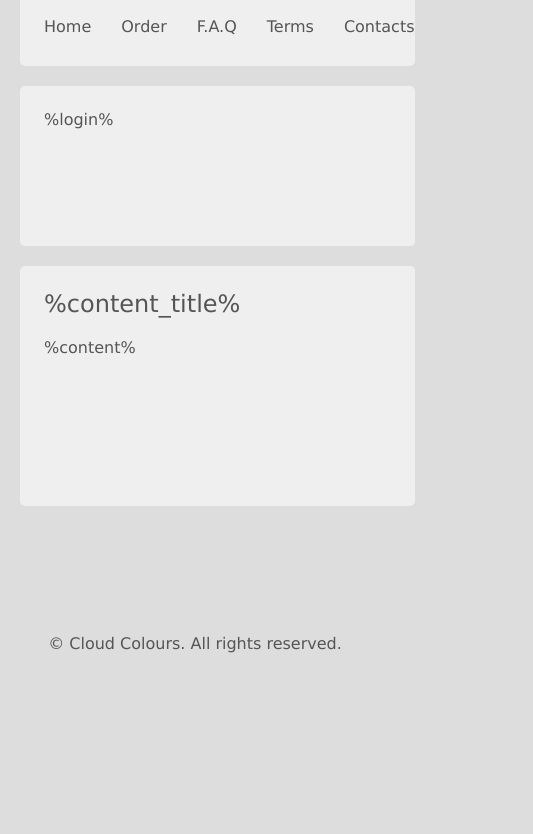
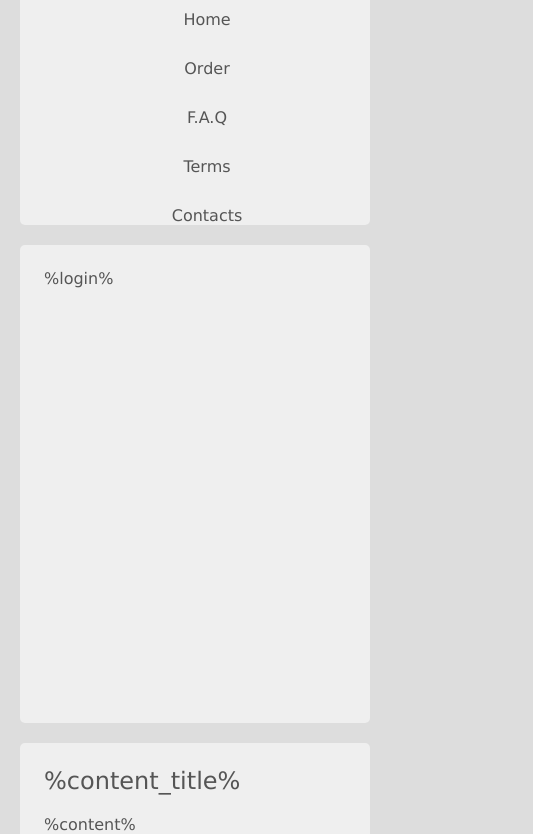
Before and after one commit to SauliusPadegimas/html12-rwd, a plain HTML site: page cao/index.html in a window 390 px wide. Shown: the part 94-928 px from the top of the page, 533 px wide, since content can reach past the window. Before the commit the page ends 844 px from the top, so only its background shows below. Drawn offline with Linux system fonts and the light colour scheme.

Commit message:
pataisiau klaida su grido column kiekiu

```diff
--- a/cao/style.css
+++ b/cao/style.css
@@ -34,7 +34,6 @@ nav {
   height: 80px;
   grid-area: nav;
   gap: 30px;
-  padding: 0 0 0 1.5rem !important;
 }
 
 .login {
@@ -67,13 +66,27 @@ footer {
 @media screen and (max-width: 764px) {
   .grid {
     grid-template-columns: 1fr;
+    /* grid-template-rows: 1fr 2fr 3fr; */
     grid-template-areas:
       "nav"
       "login"
-      "content";
-    grid-template-columns: initial;
+      "content"
+      "help";
+    /* grid-template-columns: initial; */
   }
+
+  nav {
+    display: flex;
+    flex-direction: column;
+    height: auto;
+    grid-area: nav;
+    gap: 30px;
+  }
+
   .help {
+    width: 0;
+    height: 0;
+    padding: 0;
     visibility: hidden;
   }
 }
```
